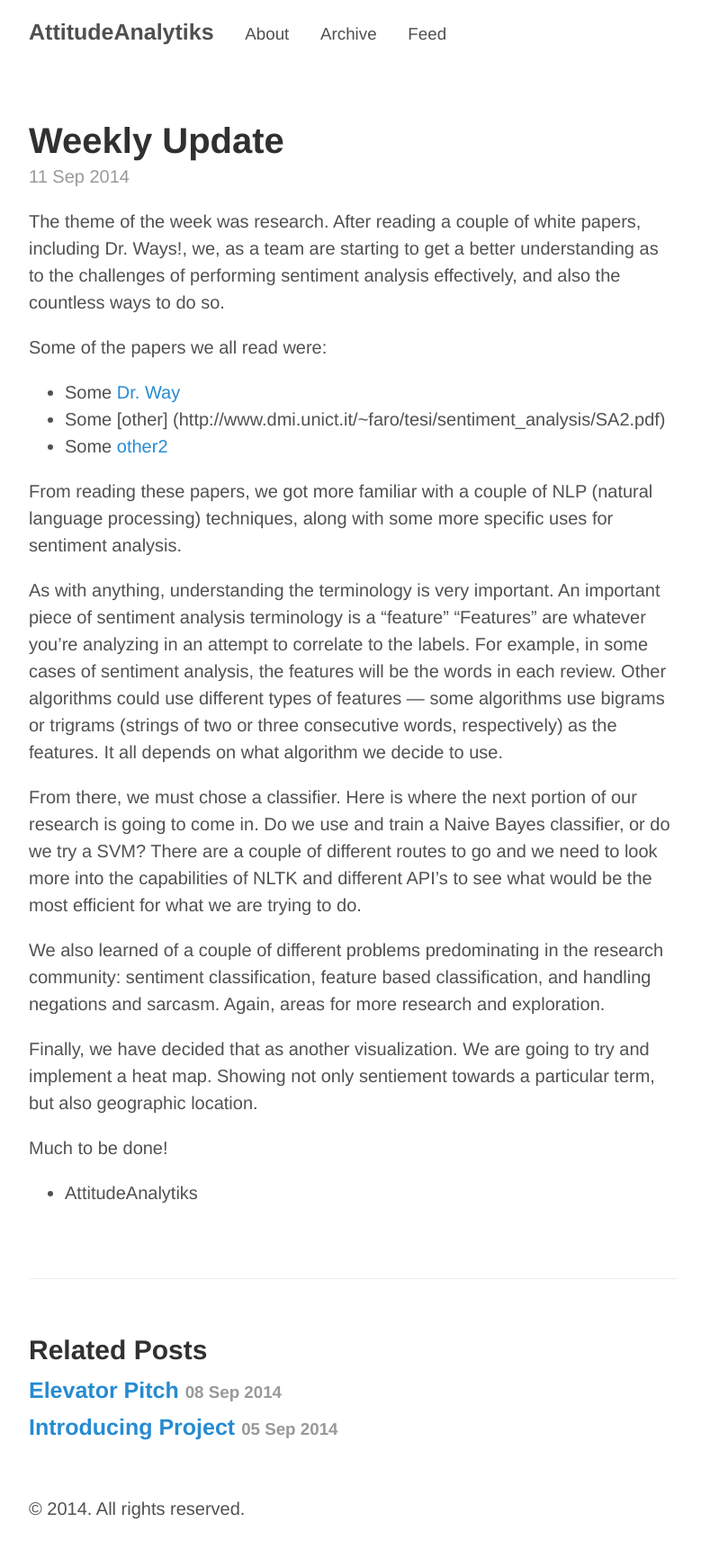
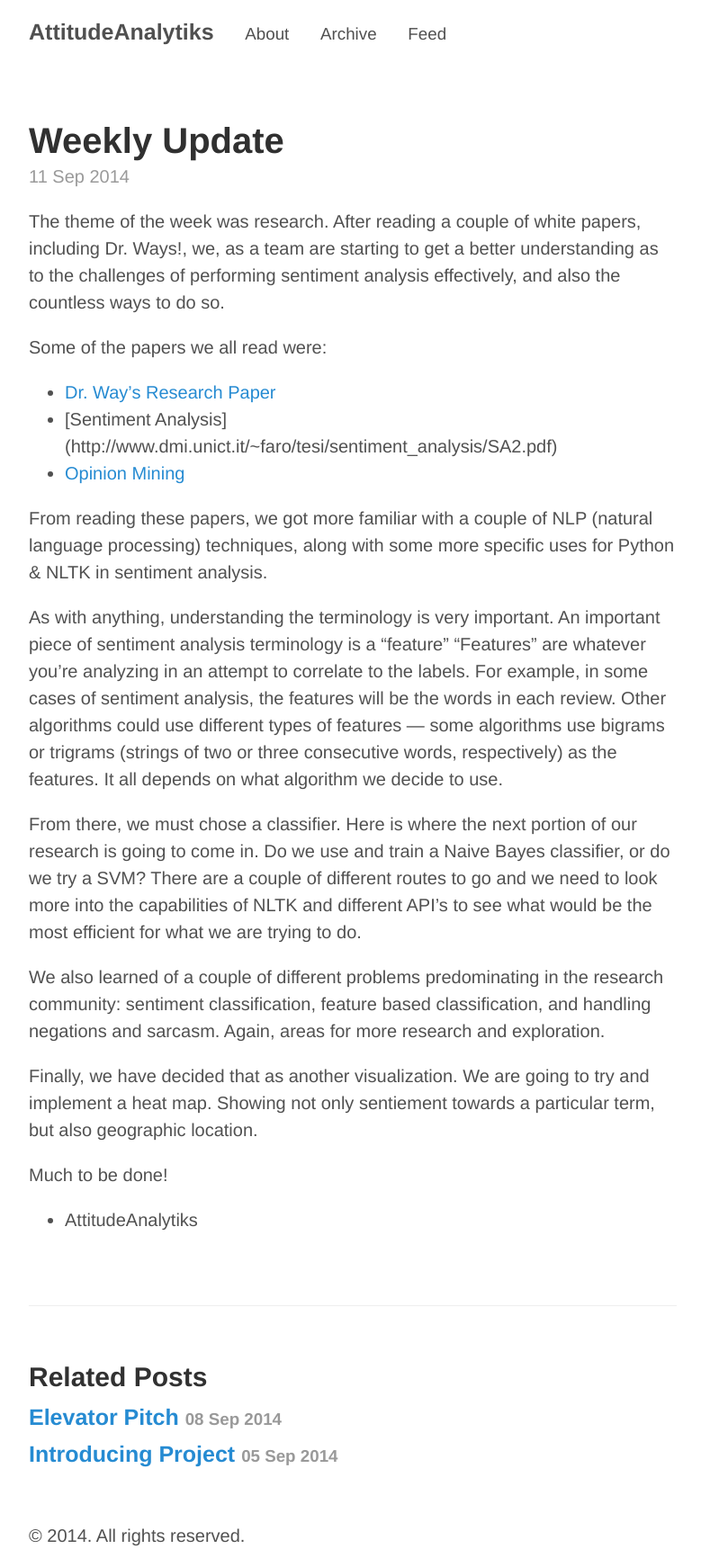
Before and after one commit to AttitudeAnalytiks/AttitudeAnalytiks.github.io, a Jekyll site: the page built from _posts/2014-09-11-WeekUpdate1.md, in a window 1280 px wide. Shown: the whole page at 90% size, without its empty margins (248-1027 px from the left). Built offline with Jekyll 4.4.1, drawn with Linux system fonts in a browser that asks for light colours; Markdown is read by kramdown in place of the engine named in the settings; before the commit the page ends 1712 px from its top, so only the background shows below that.

Commit message:
Update 2014-09-11-WeekUpdate1.md

```diff
--- a/_posts/2014-09-11-WeekUpdate1.md
+++ b/_posts/2014-09-11-WeekUpdate1.md
@@ -7,15 +7,14 @@ The theme of the week was research. After reading a couple of white papers, incl
 a better understanding as to the challenges of performing sentiment analysis effectively, and also the countless ways to do so.
 
 Some of the papers we all read were:
-* Some [Dr. Way](http://www.csc.villanova.edu/~tway/publications/IKE7710_Carpenter_Way.pdf)
-* Some [other] (http://www.dmi.unict.it/~faro/tesi/sentiment_analysis/SA2.pdf)
-* Some [other2](http://kaikuehne.github.io/war/Pak%20and%20Paroubek%20(2010).%20Twitter%20as%20a%20Corpus%20for%20Sentiment%20Analysis%20and%20Opinion%20Mining.pdf)
-
+* [Dr. Way's Research Paper](http://www.csc.villanova.edu/~tway/publications/IKE7710_Carpenter_Way.pdf)
+* [Sentiment Analysis] (http://www.dmi.unict.it/~faro/tesi/sentiment_analysis/SA2.pdf)
+* [Opinion Mining](http://kaikuehne.github.io/war/Pak%20and%20Paroubek%20(2010).%20Twitter%20as%20a%20Corpus%20for%20Sentiment%20Analysis%20and%20Opinion%20Mining.pdf)
 
  From reading these papers, we got more familiar with a couple of NLP (natural language processing) techniques, along with
- some more specific uses for sentiment analysis.
+ some more specific uses for Python & NLTK in sentiment analysis.
 
-As with anything, understanding the terminology is very important.  An important piece of sentiment analysis terminology is a "feature"
+ As with anything, understanding the terminology is very important.  An important piece of sentiment analysis terminology is a "feature"
 “Features” are whatever you’re analyzing in an
  attempt to correlate to the labels. For example, in some cases of sentiment analysis, the features will be the words in each
  review. Other algorithms could use different types of features — some algorithms use bigrams or trigrams
```
